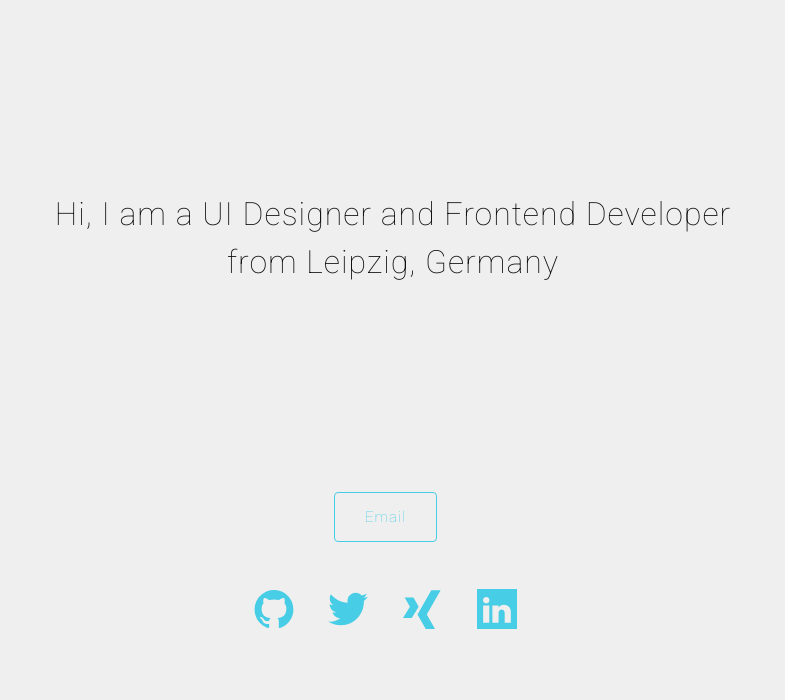
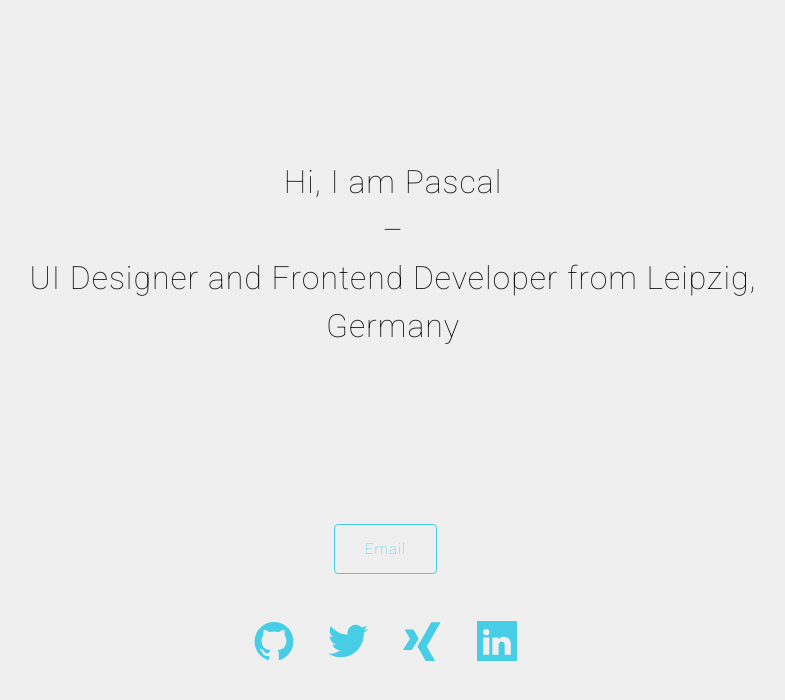
Before and after one commit to paesku/paesku.github.io, a Jekyll site: the page built from index.html, in a window 1280 px wide. Shown: the top 700 px of the page, without its empty margins (247-1032 px from the left). Built offline with Jekyll 4.4.1, drawn with Linux system fonts in a browser that asks for light colours.

Commit message:
little bit responsivness

```diff
--- a/_sass/_layout.scss
+++ b/_sass/_layout.scss
@@ -75,8 +75,12 @@
 }
 
 .home {
-    margin: 10rem 0;
+    margin: 8rem 0;
+    @include media-query($on-laptop){
+       margin: 3rem 0;
+    }
 }
+
 /**
  * Site footer
  */
--- a/_sass/_variables.scss
+++ b/_sass/_variables.scss
@@ -21,4 +21,5 @@
 $on-laptop:        800px;
 
 
+
 $base-radius: 2px;
--- a/index.html
+++ b/index.html
@@ -5,6 +5,6 @@
 
 <div class="home text-center">
 
-  <h1>Hi, I am a UI Designer and Frontend Developer from Leipzig, Germany</h1>
+  <h1>Hi, I am Pascal</br> – </br>UI Designer and Frontend Developer from Leipzig, Germany</h1>
 
 </div>
```
